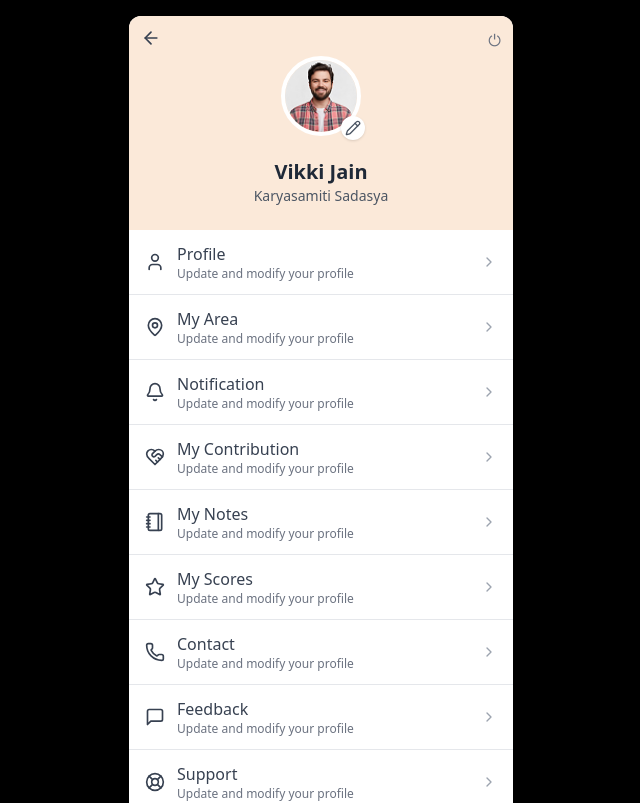
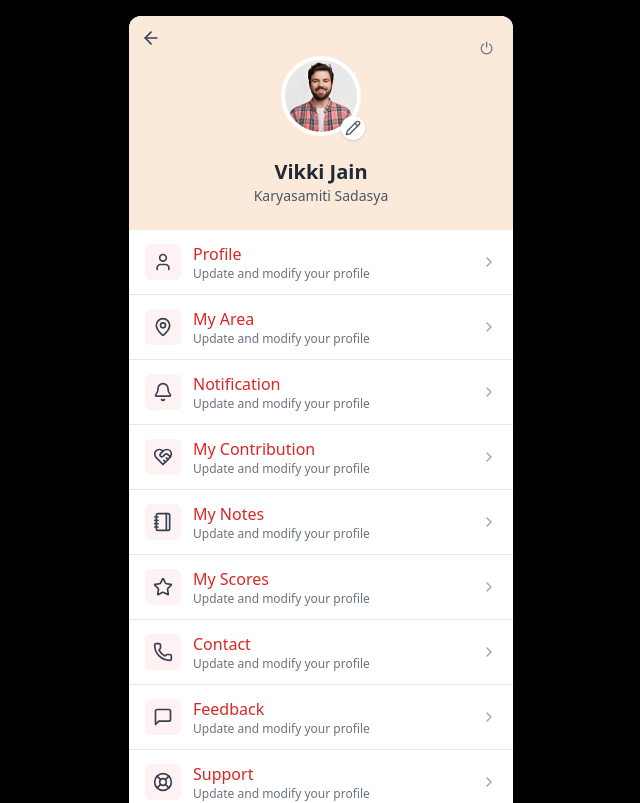
Before and after one commit to MohiniBhimtay14/UI_Create, a React (Vite) app: page /profile in a window 1280 px wide. Shown: the top 803 px of the page, without its empty margins (319-959 px from the left). Built offline with nearby package versions, Linux system fonts and the light colour scheme.

Commit message:
profile page update

```diff
--- a/src/components/ProfilePage.jsx
+++ b/src/components/ProfilePage.jsx
@@ -23,7 +23,7 @@ const ProfilePage = () => {
   const navigate = useNavigate();
 
   const menuItems = [
-    { icon: <User className="w-5 h-5" />, label: "Profile" },
+    { icon: <User className="w-5 h-5 " />, label: "Profile" },
     { icon: <MapPin className="w-5 h-5" />, label: "My Area" },
     { icon: <Bell className="w-5 h-5" />, label: "Notification" },
     { icon: <HeartHandshake className="w-5 h-5" />, label: "My Contribution" },
@@ -48,8 +48,7 @@ const ProfilePage = () => {
             <ArrowLeft className="w-5 h-5" />
           </button>
 
-
-          <div className="absolute top-3 right-3 text-gray-500">⏻</div>
+          <div className="absolute top-5 right-5 text-gray-500 h-20 w-15">⏻</div>
 
           <div className="relative inline-block">
             <img
@@ -72,12 +71,15 @@ const ProfilePage = () => {
           {menuItems.map((item, index) => (
             <div
               key={index}
-              className="flex items-center justify-between px-4 py-3 hover:bg-gray-100"
+              className="flex items-center justify-between px-4 py-3 hover:bg-gray-100 "
             >
-              <div className="flex items-center gap-3 text-gray-700">
-                {item.icon}
+              <div className="flex items-center gap-3 text-gray-700 ">
+                {/* Icon Container with Red Background and Rectangular Shape */}
+                <div className="bg-red-50 p-2 rounded-md">
+                  {item.icon}
+                </div>
                 <div>
-                  <p className="font-medium">{item.label}</p>
+                  <p className="font-medium text-red-600">{item.label}</p>
                   <p className="text-xs text-gray-500">
                     Update and modify your profile
                   </p>
```
